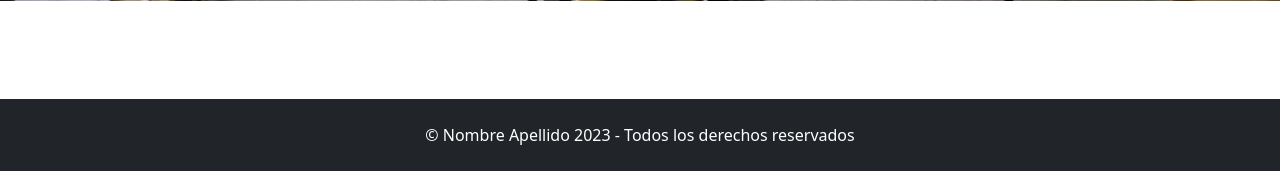
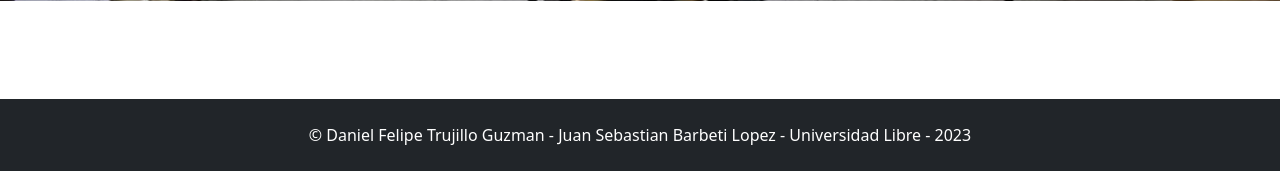
Before and after one commit to Dartrix137/web_prediccion, a Django app: page / in a window 1280 px wide. Shown: the part 799-970 px from the top of the page. Run offline with Django 3.2, Linux system fonts and the light colour scheme.

Commit message:
Actualizado html

```diff
--- a/templates/index.html
+++ b/templates/index.html
@@ -141,7 +141,7 @@
     <footer class="text-center text-white mt-5" >
         <!-- Copyright -->
         <div class="container-fluid text-center p-4 bg-dark">
-          © Nombre Apellido 2023 - Todos los derechos reservados
+          © Daniel Felipe Trujillo Guzman - Juan Sebastian Barbeti Lopez - Universidad Libre - 2023
         </div>
         <!-- Copyright -->
       </footer>
```
